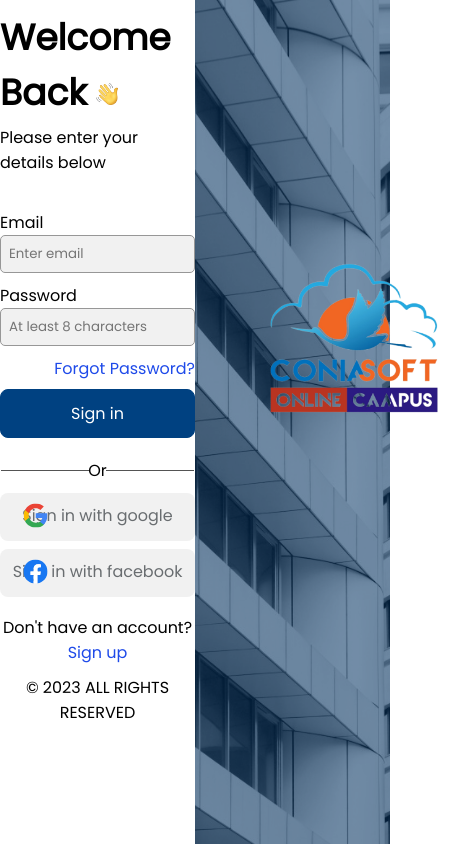
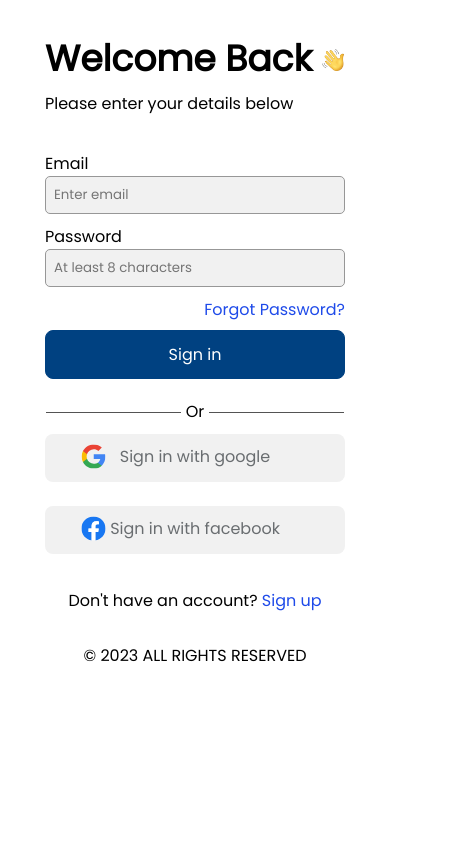
Before and after one commit to Abdulrazak-idris/Atafom_online_campus_logins, a plain HTML site: page index.html in a window 390 px wide. Shown: the whole page, 454 px wide, since content can reach past the window. Drawn offline with Linux system fonts and the light colour scheme.

Commit message:
Added responsiveness

```diff
--- a/Assets/style.css
+++ b/Assets/style.css
@@ -176,3 +176,36 @@ img {
     top: 30%;
     left: 30%;
 }
+
+                /* Responsive */
+
+@media only screen and (max-width:540px) {
+    .logo_container {
+        display:none;
+    }
+
+    .container .login_session {
+        width: 100%;
+    }
+
+    .container .login_session .formwrapper {
+        margin: 8% auto;
+        height: auto;
+    }
+
+    .copyrights, .Sign_up {
+        margin: 10% auto;
+    }
+
+    .gmail,
+    .facebook {
+        margin-bottom: 8%;
+    }
+}
+
+@media only screen and (min-width:740px) {
+    .gmail,
+    .facebook {
+        margin-bottom: 8%;
+    }
+}
```
